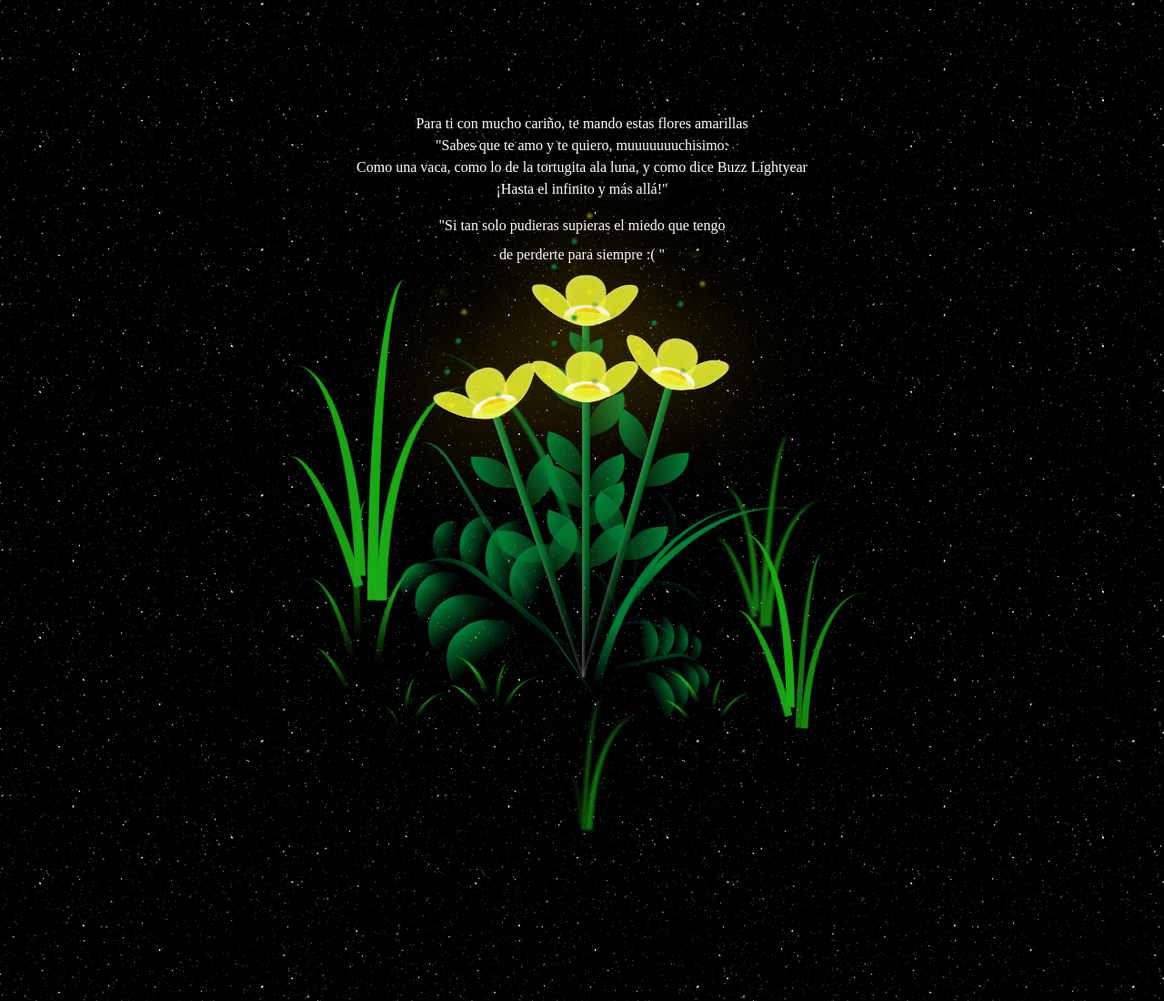
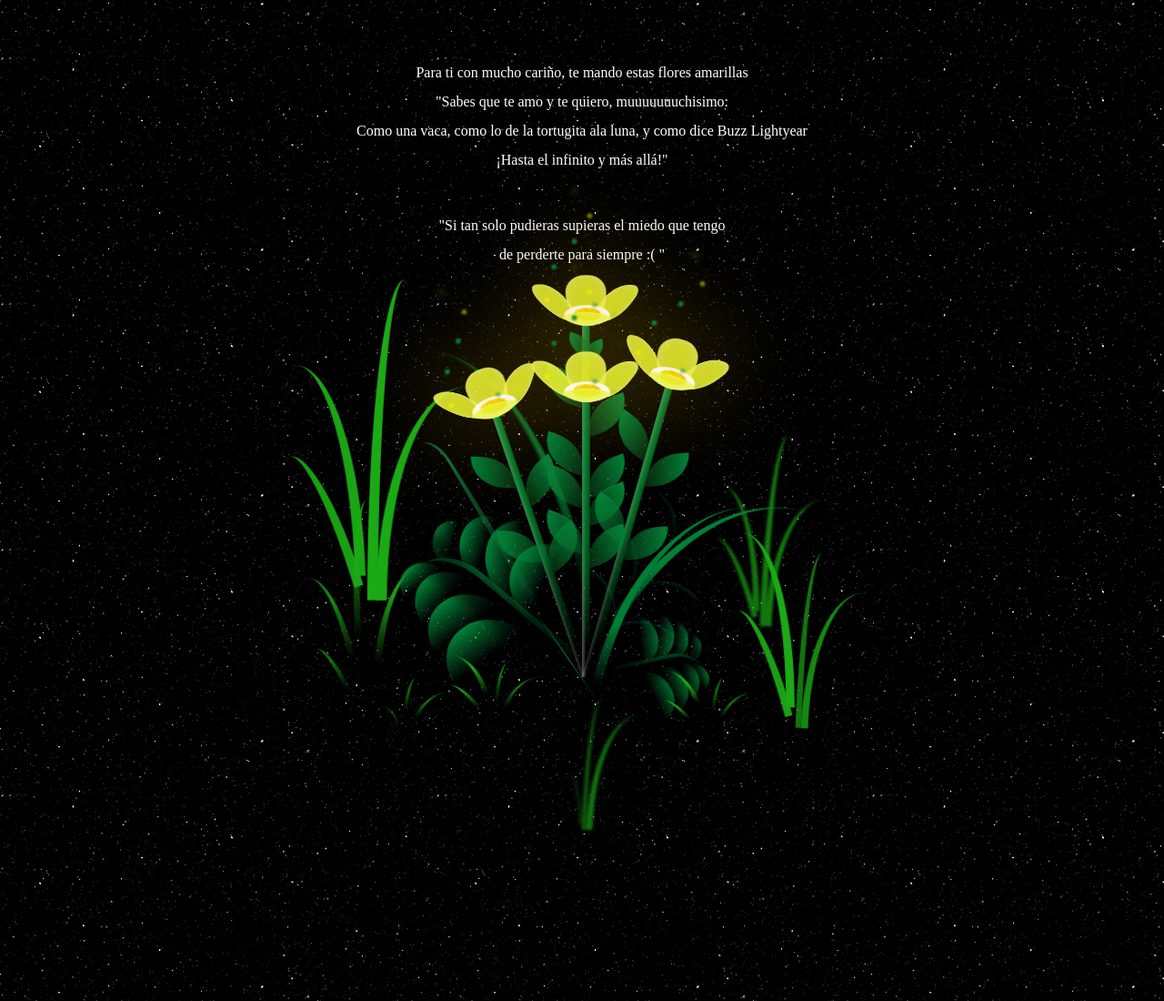
Before and after one commit to PeryCaritaFeliz/Alejandra, a plain HTML site: page index.html in a window 1280 px wide. Shown: the top 1100 px of the page at 91% size. Drawn offline with Linux system fonts and the light colour scheme.

Commit message:
Add files via upload

```diff
--- a/style.css
+++ b/style.css
@@ -14,7 +14,7 @@ body {
 
 .message {
   position: absolute;
-  top: 17%;
+  top: 10%;
   left: 50%;
   transform: translate(-50%, -50%);
   font-size: 1em;
@@ -25,7 +25,7 @@ body {
 
 .message2 {
   position: absolute;
-  top: 20%;
+  top: 14%;
   left: 50%;
   transform: translate(-50%, -50%);
   font-size: 1em;
@@ -37,7 +37,7 @@ body {
 
 .message3 {
   position: absolute;
-  top: 23%;
+  top: 18%;
   left: 50%;
   transform: translate(-50%, -50%);
   font-size: 1em;
@@ -48,7 +48,7 @@ body {
 
 .message4 {
   position: absolute;
-  top: 26%;
+  top: 22%;
   left: 50%;
   transform: translate(-50%, -50%);
   font-size: 1em;
```
